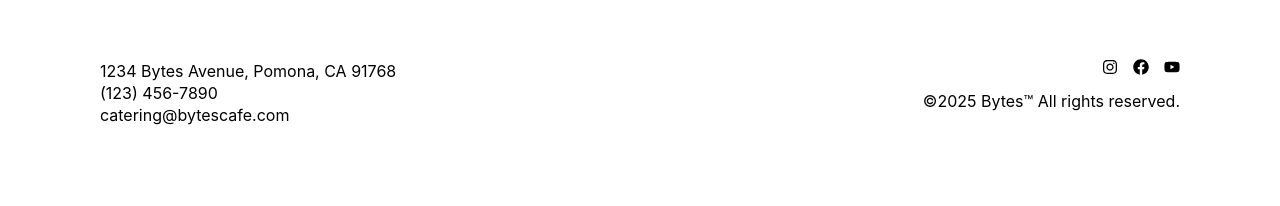
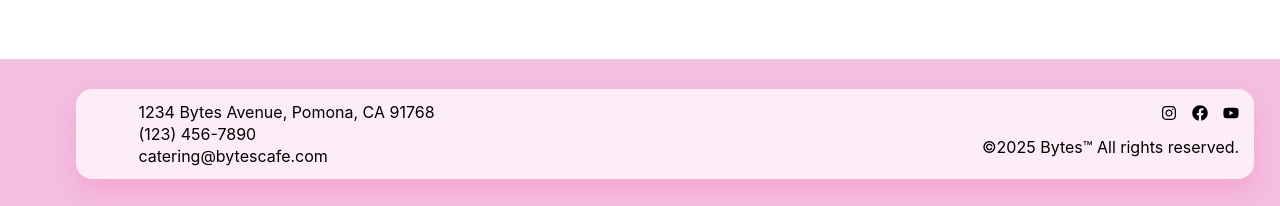
Before and after one commit to mayela101/Web-Dev-2025, a React (Create React App) app in the folder bytes/: page / in a window 1280 px wide. Shown: the part 2472-2678 px from the top of the page. Before the commit the page ends 2629 px from the top, so only its background shows below. Built offline with nearby package versions, Linux system fonts and the light colour scheme.

Commit message:
Began matching styles from navbar to footer

```diff
--- a/bytes/src/App.css
+++ b/bytes/src/App.css
@@ -77,29 +77,7 @@
   line-height: 1.6;
 }
 
-.footer {
-  display: flex;
-  justify-content: space-between; /* pushes the left and right sides apart */
-  align-items: center;
-  padding-inline: 100px;
-  padding-bottom: 30px;
-}
 
-.footer-left p {
-  margin: 2px 0;
-}
-
-.footer-right {
-  align-items: flex-end;
-  justify-content: flex-end;
-}
-
-.social-media-icons {
-  display: flex;
-  gap: 15px;
-  align-items: flex-end;
-  justify-content: flex-end;
-}
 
 /* .block-2 .content-block-image img {
   height: 500px;
--- a/bytes/src/Footer.js
+++ b/bytes/src/Footer.js
@@ -1,25 +1,33 @@
 //src/Footer.js
 import React from "react";
 import { FaInstagram, FaFacebook, FaYoutube } from "react-icons/fa";
-import "./App.css";
+// import "./App.css";
+import styles from "./Footer.module.css";
+import bg from "./assets/nav-bg.png";
 
 // Footer Component
 export default function Footer() {
   return(
-    <footer className="footer">
-      <div className="footer-left">
+    <footer className={styles.footer} style={{ backgroundImage: `url(${bg})` }}>
+      <div className={styles.wrap}>
+        <div className={styles.plate} aria-hidden="true" />
+
+        <div className={styles.content}>
+          <div className={styles["footer-left"]}>
             <p>1234 Bytes Avenue, Pomona, CA 91768</p>
             <p>(123) 456-7890</p>
             <p>catering@bytescafe.com</p>
           </div>
-      <div className="footer-right">
-        <div className="social-media-icons">
+          <div className={styles["footer-right"]}>
+            <div className={styles["social-media-icons"]}>
                 <FaInstagram />
                 <FaFacebook />
                 <FaYoutube />
             </div>
             <p>©2025 Bytes™ All rights reserved.</p>
           </div>
+        </div>
+      </div>
     </footer>
     )
 }
--- /dev/null
+++ b/bytes/src/Footer.module.css
@@ -0,0 +1,52 @@
+.footer {
+  display: flex;
+  justify-content: space-between; /* pushes the left and right sides apart */
+  align-items: center;
+  padding-inline: 100px;
+  height: 150px;
+  background: #ffb6d4;
+}
+
+.wrap {
+  position: absolute;
+  width: min(1505px, 92%);
+  height: 90px;
+}
+
+.plate {
+  position: absolute;
+  inset: 0;                  /* same size as .wrap */
+  background: rgba(255,255,255,0.72);
+  backdrop-filter: blur(4px);
+  border-radius: 16px;
+  box-shadow: 0 12px 24px rgba(255, 90, 165, 0.25);
+  z-index: 0;
+
+  transform: translate(-24px, 0px);  /* left/right, up/down*/
+}
+
+.content {
+  position: relative;
+  height: 100%;
+  display: flex;
+  align-items: center;
+  justify-content: space-between;
+  padding: 0 clamp(10px, 3vw, 40px);
+}
+
+.footer-left p {
+  margin: 2px 0;
+}
+
+.footer-right {
+  align-items: flex-end;
+  justify-content: flex-end;
+}
+
+.social-media-icons {
+  display: flex;
+  gap: 15px;
+  height: 25px;
+  align-items: flex-end;
+  justify-content: flex-end;
+}
```
Lines whose indentation alone changed are shown as unchanged.
